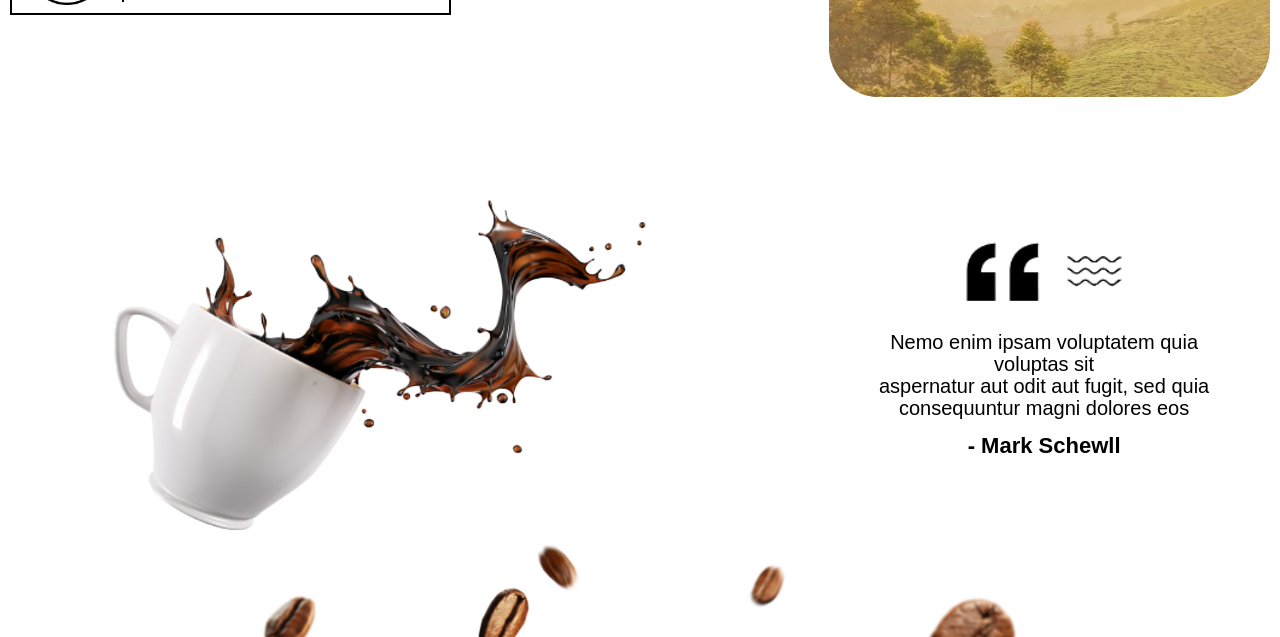
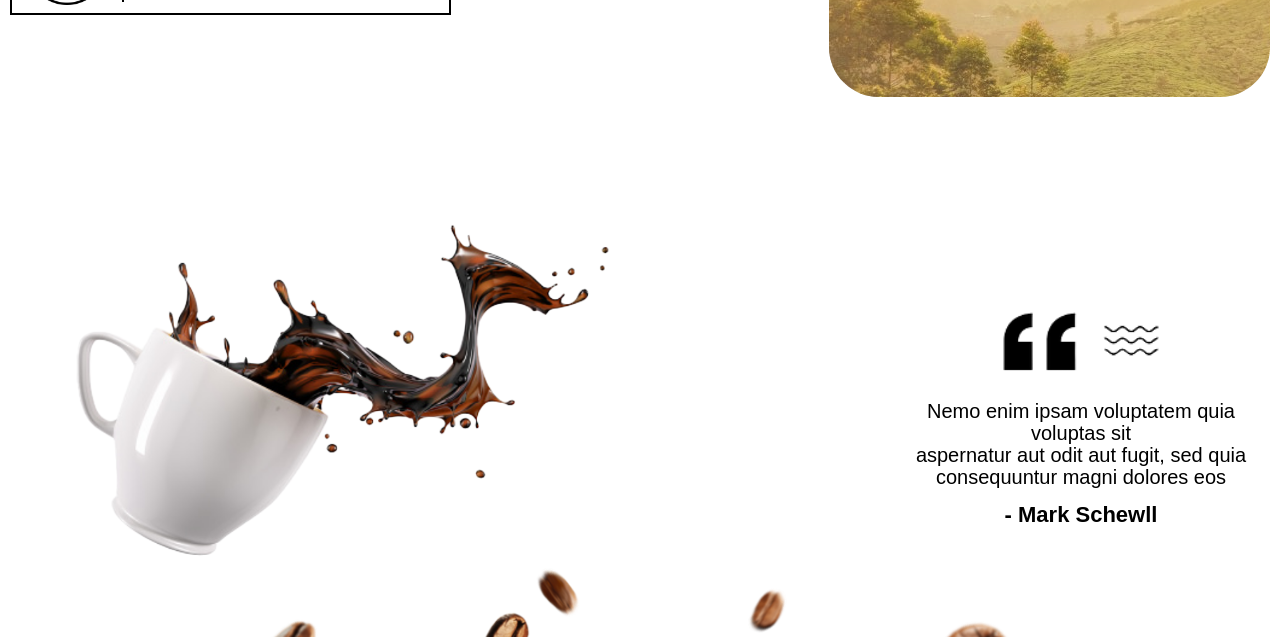
Before and after one commit to Egor-Ivankov/coffee-shop, a React (Vite) app: page / in a window 1280 px wide. Shown: the part 1500-2137 px from the top of the page. Built offline with nearby package versions, Linux system fonts and the light colour scheme; no server answers; a web font is replaced by a local one.

Commit message:
cupCoffeeSection style fix

```diff
--- a/src/views/homePage/CupCoffeeSection/cupCoffeeSection.scss
+++ b/src/views/homePage/CupCoffeeSection/cupCoffeeSection.scss
@@ -1,8 +1,9 @@
 .cup-coffee-section {
     display: flex;
     flex-direction: row;
-    justify-content: center;
-    margin-top: 3%;
+    justify-content: space-between;
+    margin-top: 5%;
+    align-items: center;
 
     &-cup {
         margin-right: 12%;
```
